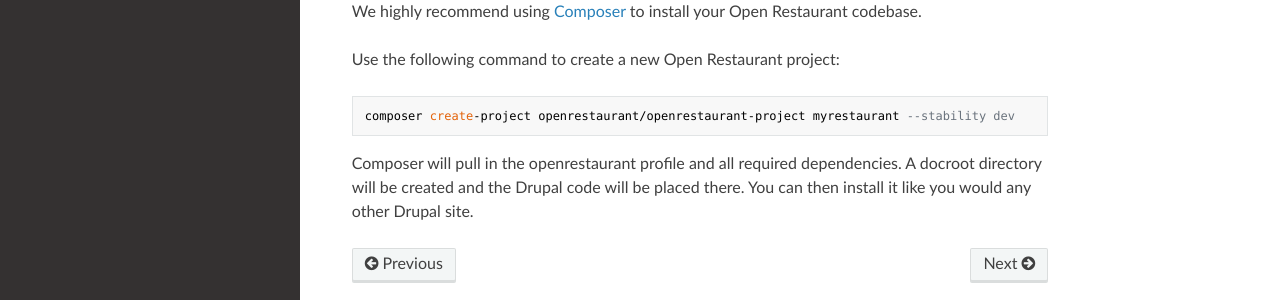
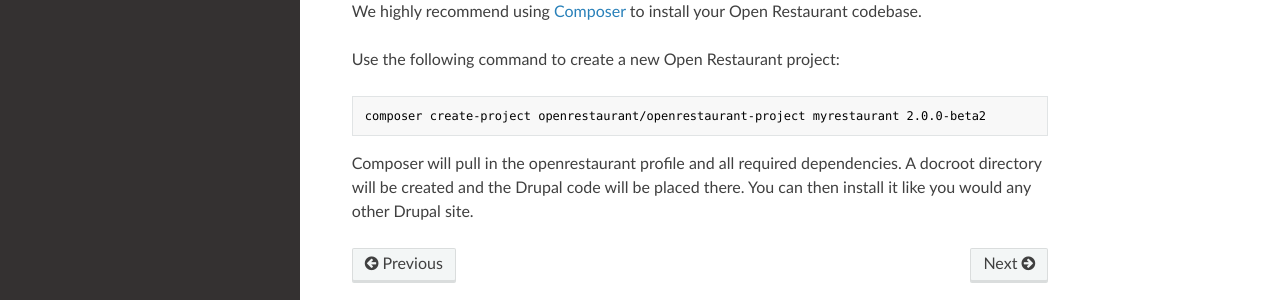
Before and after one commit to openrestaurant/docs, an MkDocs documentation site: the page built from docs/installation.md, in a window 1280 px wide. Shown: the part 341-641 px from the top of the page. Built offline with MkDocs 1.6.1, drawn with Linux system fonts in a browser that asks for light colours; nearby versions of some CDN libraries; old or Windows-style settings are respelled for this version of MkDocs.

Commit message:
Update installation.md

````diff
--- a/docs/installation.md
+++ b/docs/installation.md
@@ -13,7 +13,7 @@ We highly recommend using [Composer](http://getcomposer.org) to install your Ope
 Use the following command to create a new Open Restaurant project:
 
 ```
-composer create-project openrestaurant/openrestaurant-project myrestaurant --stability dev
+composer create-project openrestaurant/openrestaurant-project myrestaurant 2.0.0-beta2
 ```
 
 Composer will pull in the openrestaurant profile and all required dependencies. A docroot directory will be created and the Drupal code will be placed there. You can then install it like you would any other Drupal site.
````
